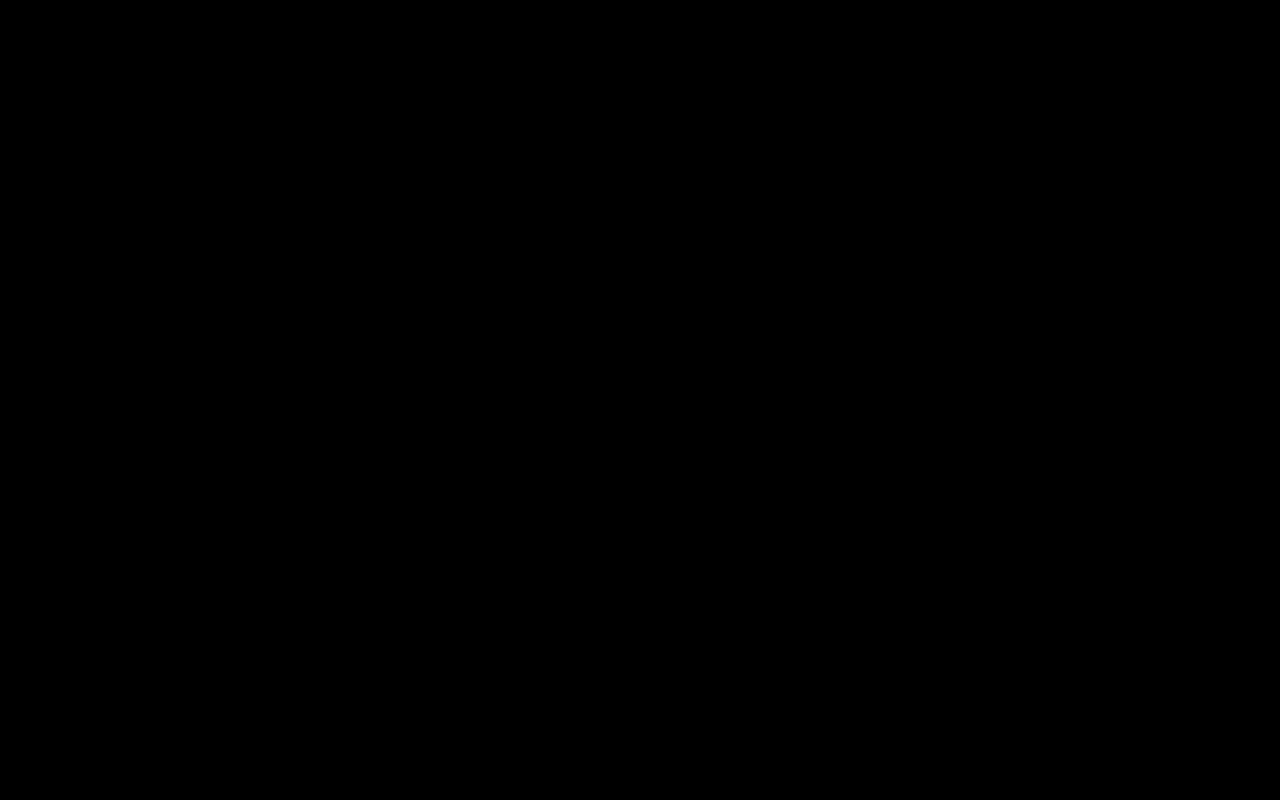
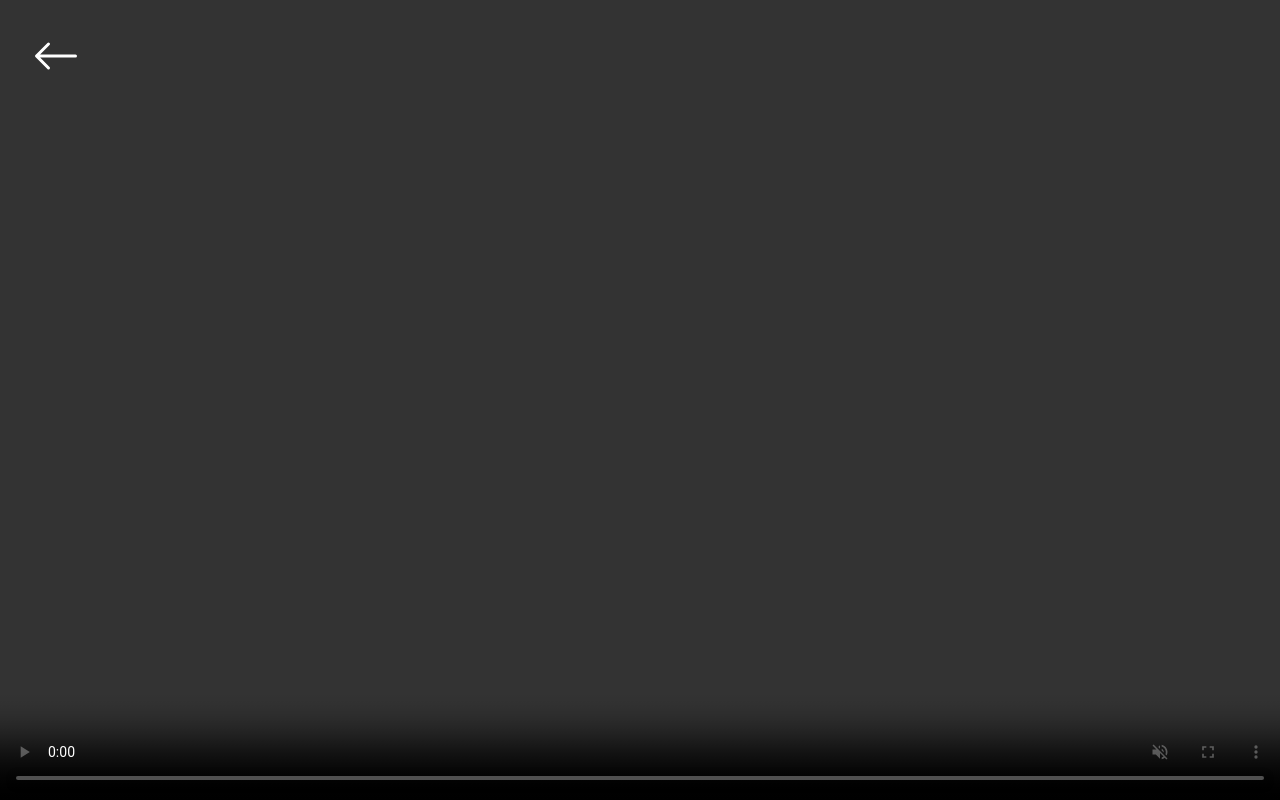
Before and after one commit to pranjalr004/netflix, a React (Create React App) app in the folder netflix-ui/: page /player in a window 1280 px wide. Before the commit this address had no page. Built offline with nearby package versions, Linux system fonts and the light colour scheme.

Commit message:
Video Added of Netflix Intro

```diff
--- a/netflix-ui/src/App.jsx
+++ b/netflix-ui/src/App.jsx
@@ -3,6 +3,7 @@ import {BrowserRouter,Route,Routes} from 'react-router-dom'
 import Login from './pages/Login'
 import Signup from './pages/Signup'
 import Netflix from './pages/Netflix'
+import Player from './pages/Player'
 
 export default function App() {
   return (
@@ -11,6 +12,7 @@ export default function App() {
       <Route exact path='/login' element={<Login/>}/>
       <Route exact path='/signup' element={<Signup/>}/>
       <Route exact path='/' element={<Netflix/>}/>
+      <Route exact path='/player' element={<Player/>}/>
 
     </Routes>
     </BrowserRouter>
--- a/netflix-ui/src/pages/Netflix.jsx
+++ b/netflix-ui/src/pages/Netflix.jsx
@@ -5,8 +5,10 @@ import MovieLogo from "../assets/homeTitle.webp"
 import { FaPlay } from 'react-icons/fa'
 import {AiOutlineInfoCircle} from "react-icons/ai"
 import styled from 'styled-components'
+import { useNavigate } from 'react-router-dom'
 
 export default function Netflix() {
+  const navigate=useNavigate()
   const [isScrolled,setIsScrolled]=useState(false)
   window.onscroll=()=>{
     setIsScrolled(window.pageYOffset === 0 ? false : true)
@@ -25,7 +27,7 @@ export default function Netflix() {
         <img src={MovieLogo} alt="MovieLogo" />
       </div>
       <div className="buttons flex">
-        <button className='flex j-center a-center'><FaPlay/>Play
+        <button className='flex j-center a-center' onClick={()=>navigate("/player")}><FaPlay/>Play
         </button>
         <button className='flex j-center a-center'>
           <AiOutlineInfoCircle/>More Info
--- /dev/null
+++ b/netflix-ui/src/pages/Player.jsx
@@ -0,0 +1,39 @@
+import React from 'react'
+import styled from 'styled-components'
+import {BsArrowLeft} from "react-icons/bs"
+import { useNavigate } from 'react-router-dom'
+import introvideo from "../assets/netflix.blend"
+export default function Player() {
+    const navigate=useNavigate()
+  return (
+    <Container>
+        <div className="player">
+            <div className="back">
+                <BsArrowLeft onClick={()=>navigate(-1)}/>
+            </div>
+            <video src={introvideo} autoPlay loop controls muted></video>
+        </div>
+    </Container>
+  )
+}
+
+const Container=styled.div`
+.player{
+    width:100vw;
+    height:100vh;
+    .back{
+    position:absolute;
+    padding:2rem;
+    z-index:1;
+    svg{
+        font-size:3rem;
+        cursor:pointer;
+    }
+    }
+    video{
+        height:100%;
+        width:100%;
+        object-fit:cover;
+    }
+}
+`
```
Also changed, not shown: 2 other files (tests, documents, lock files or other folders).
